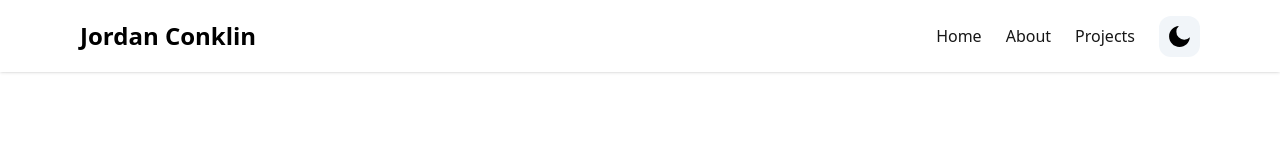
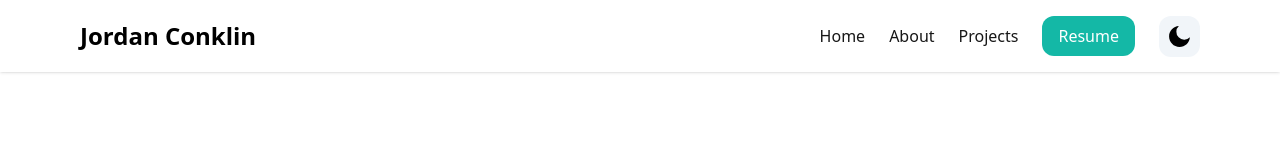
Before and after one commit to jordanconklin/jordan-conklin-personal-portfolio, a Next.js app: page / in a window 1280 px wide. Shown: the top 160 px of the page. Built offline with nearby package versions, Linux system fonts and the light colour scheme.

Commit message:
added download button in top right for downloading resume

```diff
--- a/components/Navbar.tsx
+++ b/components/Navbar.tsx
@@ -82,6 +82,16 @@ export default function Navbar() {
                   </Link>
                 )
               })}
+
+              {/* Resume Download Button */}
+              <a
+                href="/Jordan-Conklin-Software-Engineer-Resume.pdf"
+                download
+                className="bg-teal-500 hover:bg-teal-600 text-white px-4 py-2 rounded-xl transition-colors duration-300"
+              >
+                Resume
+              </a>
+
               {currentTheme === "dark" ? (
                 <button
                   onClick={() => setTheme("light")}
--- a/components/ProjectsSection.tsx
+++ b/components/ProjectsSection.tsx
@@ -26,7 +26,7 @@ const projects = [
     github: "https://github.com/jordanconklin/Tekk-app",
     link: "",
   },
-  // {
+    // {
   //   name: "TCR: Equities Backtester & Data Visualization Project",
   //   description:
   //     "A collaborative project that uses Pandas and Python to evaluate trading strategies on historical stock market data.",
--- /dev/null
+++ b/components/ResumeButton.tsx
@@ -0,0 +1,17 @@
+import React from "react"
+import { HiDownload } from "react-icons/hi"
+
+const ResumeButton = () => {
+  return (
+    <a
+      href="/Jordan-Conklin-Software-Engineer-Resume.pdf"
+      download
+      className="flex items-center justify-center gap-2 px-6 py-3 text-neutral-100 font-semibold bg-teal-600 rounded shadow hover:bg-teal-700 transition-colors"
+    >
+      Download Resume
+      <HiDownload size={20} />
+    </a>
+  )
+}
+
+export default ResumeButton
```
Also changed, not shown: 1 other file (tests, documents, lock files or other folders).
